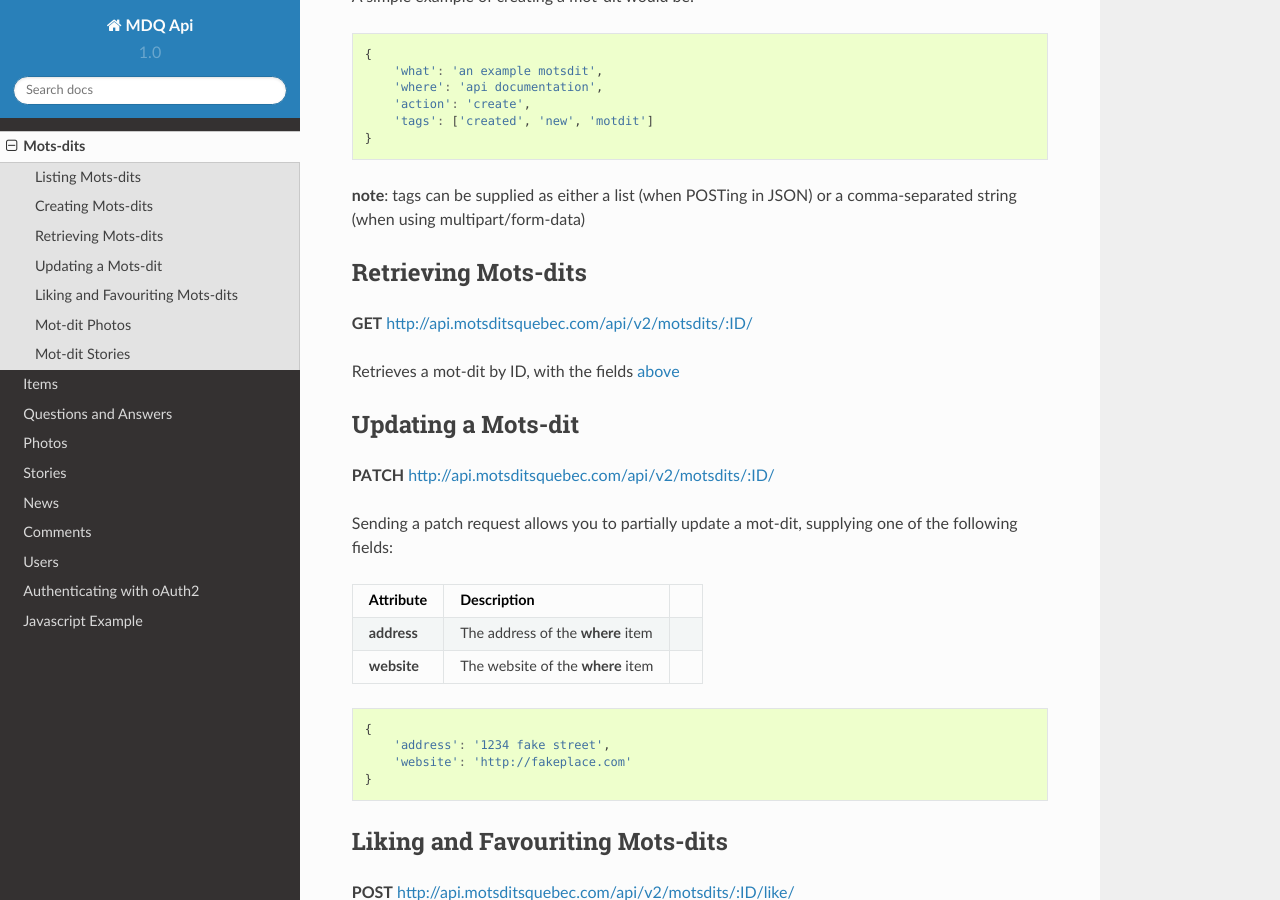
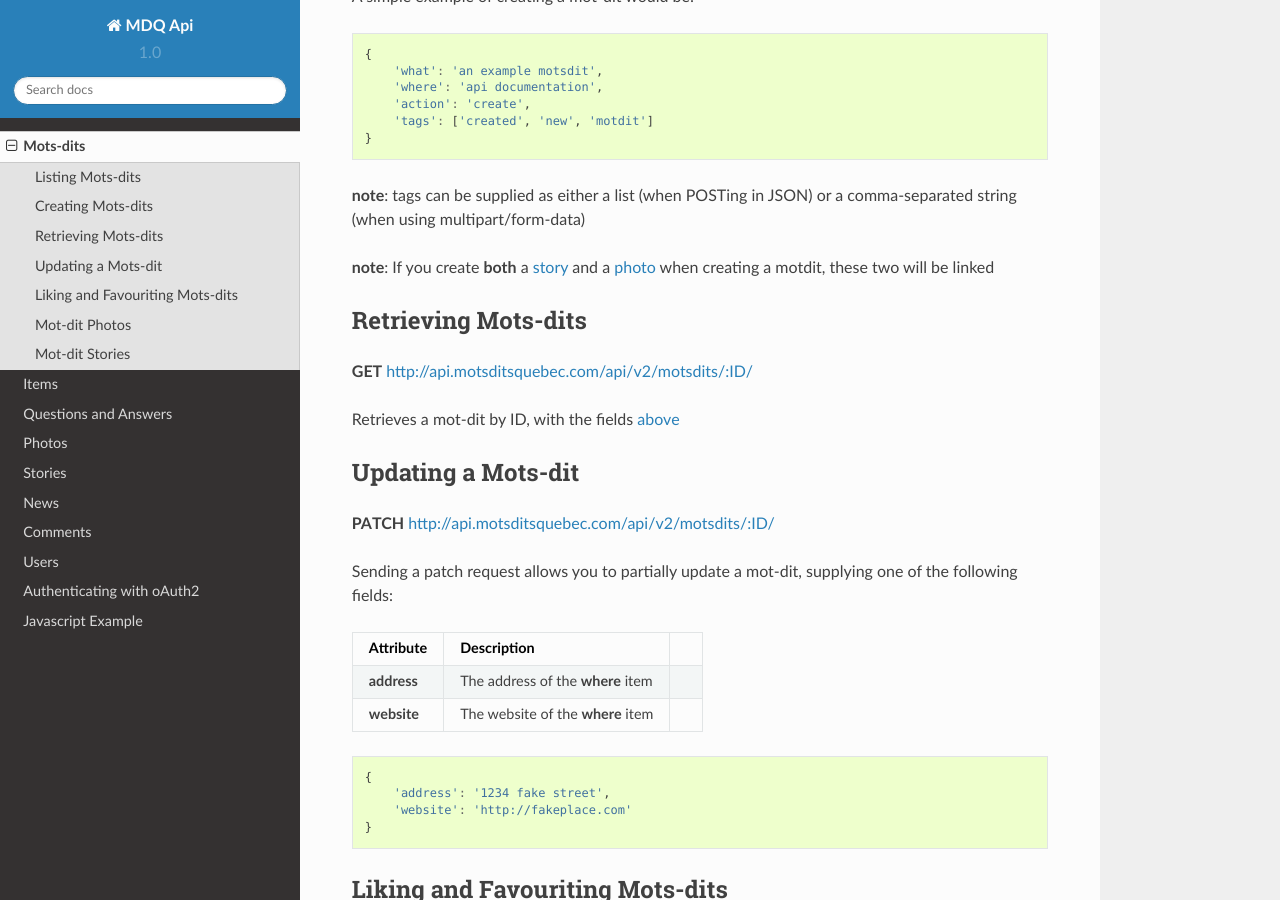
Before and after one commit to mikaeltheimer/mdq_api, a Sphinx documentation site: the page built from doc/motsdits.rst, in a window 1280 px wide and 900 px high, scrolled down 1643 px. Built offline with Sphinx 7.4.7 and the Read the Docs theme 2.0.0, drawn with Linux system fonts in a browser that asks for light colours; pages that are not in the unit, such as notebooks, are missing from menus.

Commit message:
updated documentation for stories+photos, closes #2

```diff
--- a/doc/motsdits.rst
+++ b/doc/motsdits.rst
@@ -95,6 +95,8 @@ A simple example of creating a mot-dit would be:
 
 **note**: tags can be supplied as either a list (when POSTing in JSON) or a comma-separated string (when using multipart/form-data)
 
+**note**: If you create **both** a story_ and a photo_ when creating a motdit, these two will be linked
+
 Retrieving Mots-dits
 --------------------
 
--- a/doc/photos.rst
+++ b/doc/photos.rst
@@ -23,6 +23,8 @@ Photos have the following attributes:
 | **user_likes** | Does the acting user like this photo?                  |                               |
 +----------------+--------------------------------------------------------+-------------------------------+
 | **score**      | The overall static score_ that this story has received |                               |
++----------------+--------------------------------------------------------+-------------------------------+
+| **story**      | A story_ that was shared with this photo               | Optional                      |
 +----------------+--------------------------------------------------------+-------------------------------+
 
 And support the following filters:
@@ -76,3 +78,4 @@ This will delete a like on a photo. It will always succeed, even if the user doe
 .. _motsdits: motsdits.html
 .. _score: scores.html
 .. _photo: photos.html
+.. _story: stories.html
--- a/doc/stories.rst
+++ b/doc/stories.rst
@@ -23,6 +23,8 @@ Stories have the following attributes:
 | **created_by** | A condensed user_ object                               |                               |
 +----------------+--------------------------------------------------------+-------------------------------+
 | **score**      | The overall static score_ that this story has received |                               |
++----------------+--------------------------------------------------------+-------------------------------+
+| **photo**      | A photo_ that was shared with this story               | Optional                      |
 +----------------+--------------------------------------------------------+-------------------------------+
 
 And support the following filters:
```
